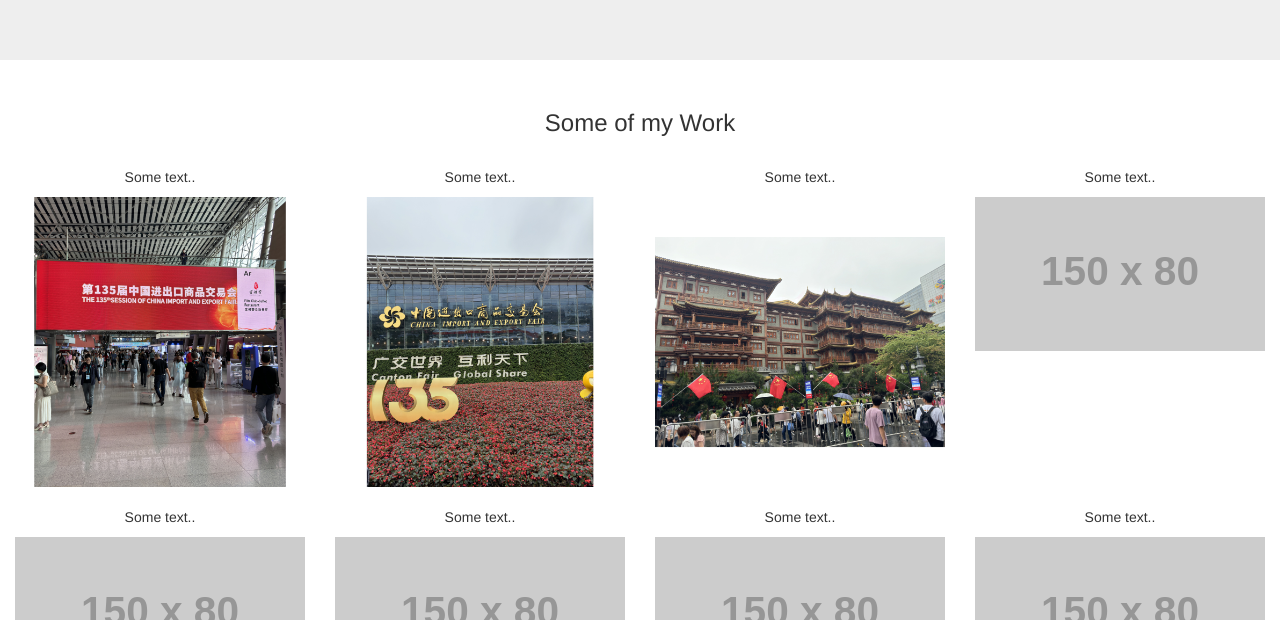
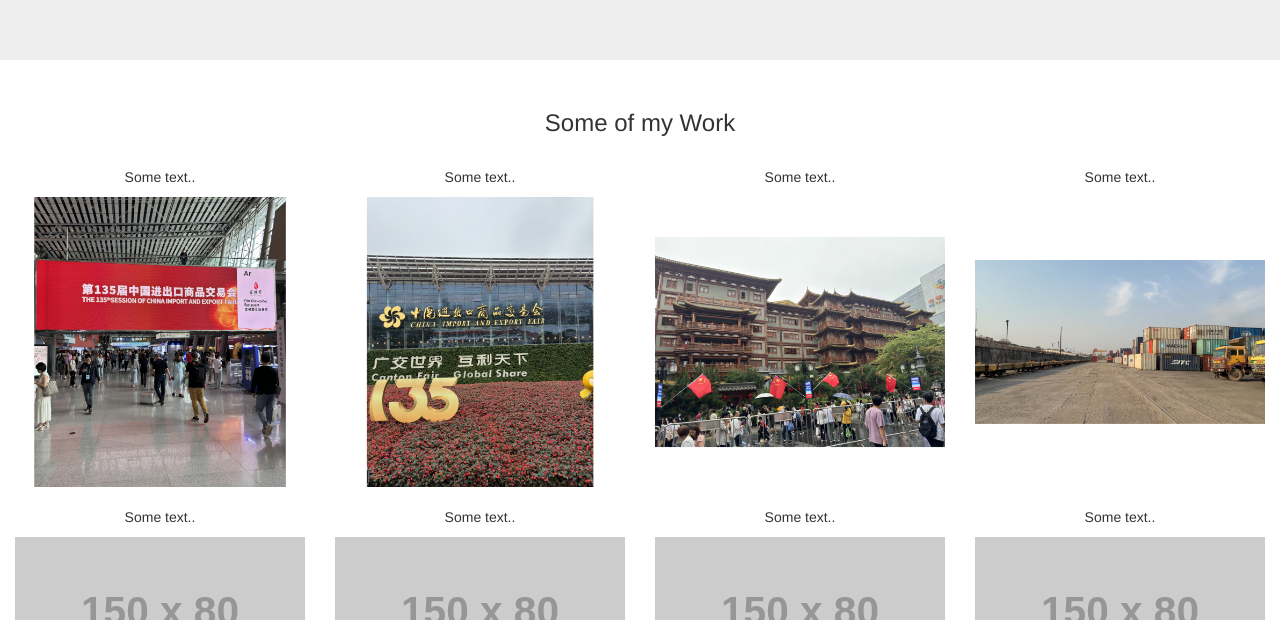
Before and after one commit to iamhasibul/hasibul-islam, a website: page projects.html in a window 1280 px wide. Shown: the part 180-800 px from the top of the page. Drawn offline with nearby package versions, Linux system fonts and the light colour scheme; placeholder pictures from the web are drawn by us.

Commit message:
Update projects.html

```diff
--- a/projects.html
+++ b/projects.html
@@ -47,7 +47,7 @@
     </div>
     <div class="col-sm-3">
       <p>Some text..</p>
-      <img src="https://placehold.it/150x80?text=IMAGE" class="img-responsive" style="width:100%" alt="Image">
+      <img src="images/icd_port.jpg" class="img-responsive" style="width:100%" alt="Image">
     </div>
   </div>
 </div><br>
```
